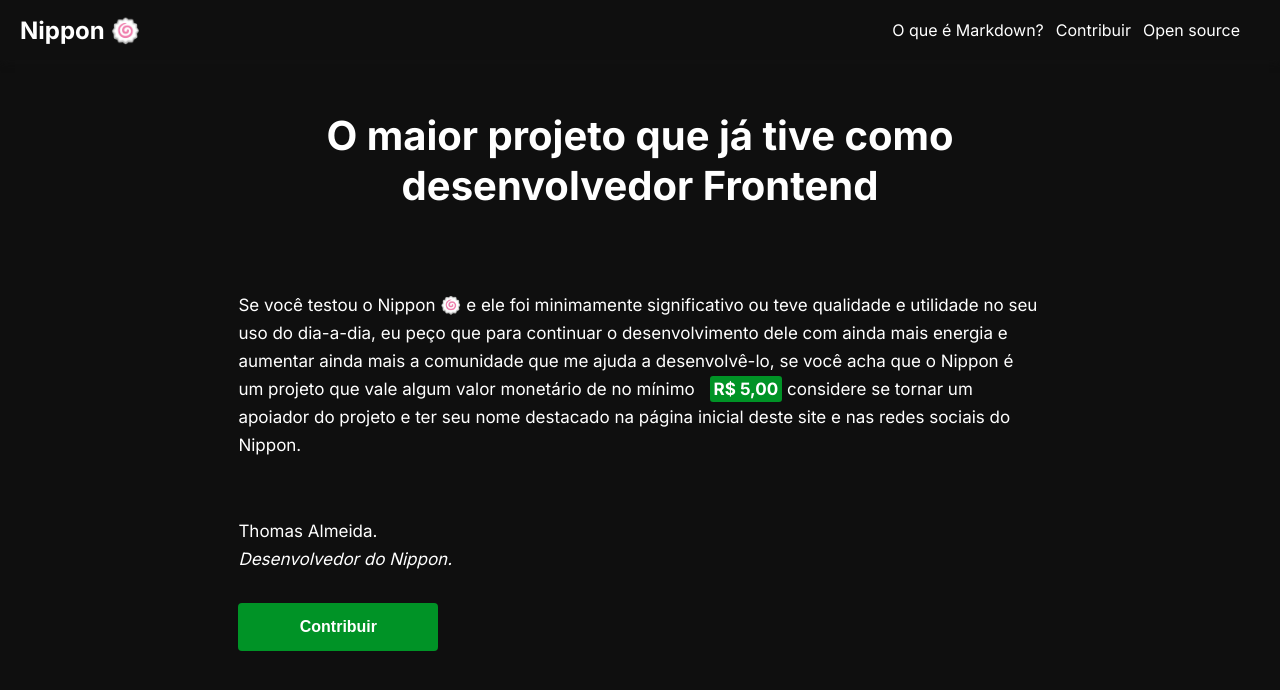
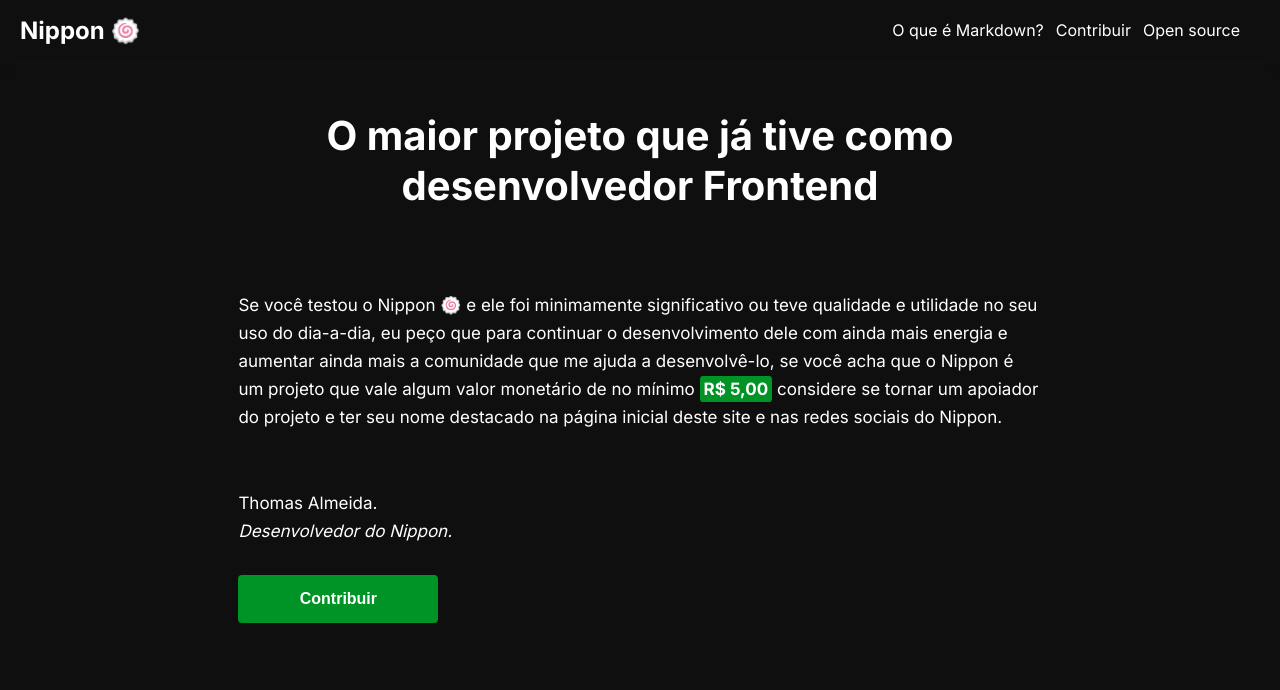
Before and after one commit to thomas-almeida/nippon, a Next.js app in the folder nippon-lp/: page /contribuir in a window 1280 px wide. Shown: the top 690 px of the page. Built offline with nearby package versions, Linux system fonts and the light colour scheme.

Commit message:
letter spacing lp

```diff
--- a/nippon-lp/src/app/assets/form.css
+++ b/nippon-lp/src/app/assets/form.css
@@ -94,7 +94,7 @@ input[type="submit"]:hover,
     background-color: #009326;
     padding: 3px 4px;
     border-radius: 3px;
-    margin-left: 10px;
+    letter-spacing: 0px;
 }
 
 .pix-container {
```
